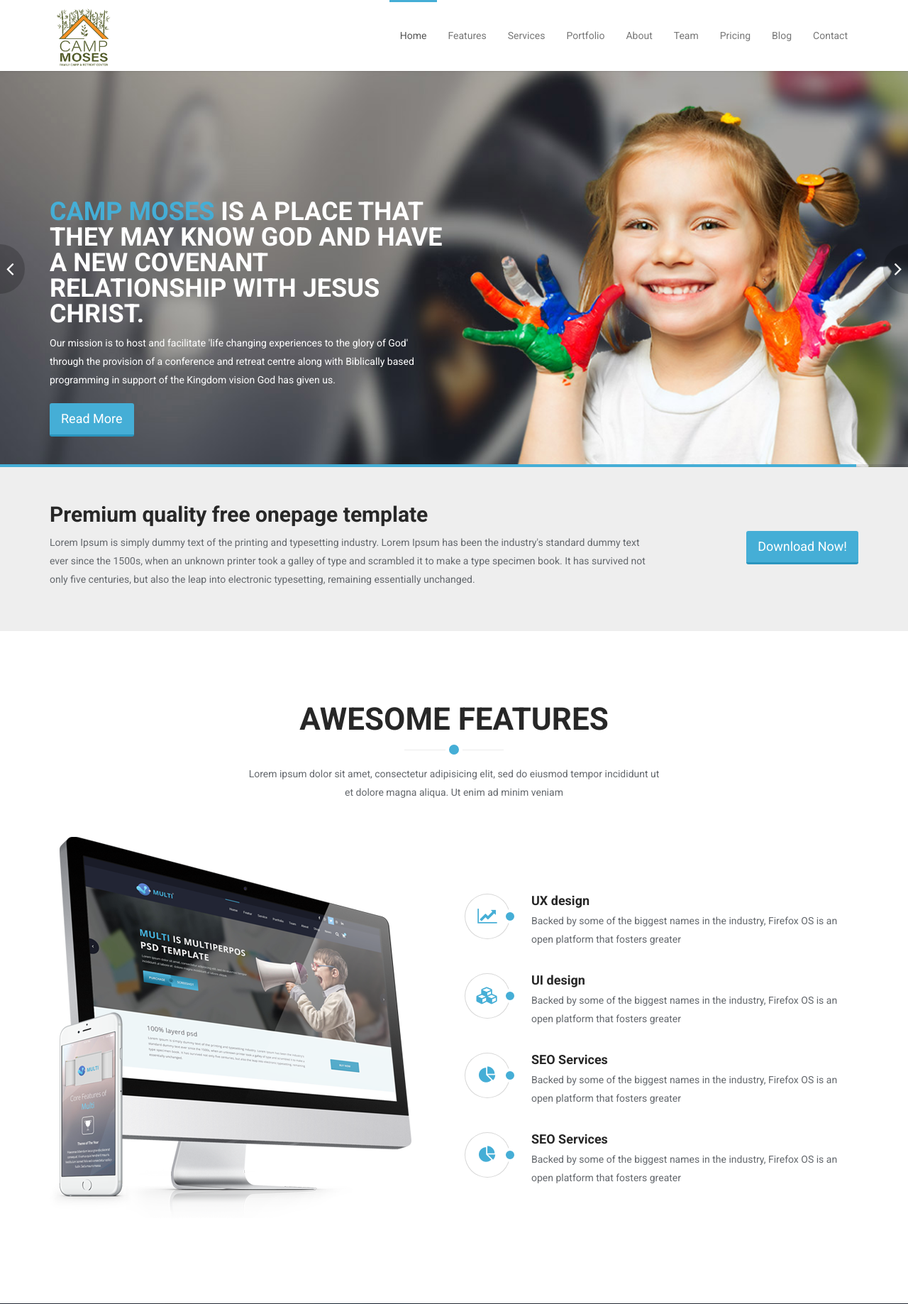
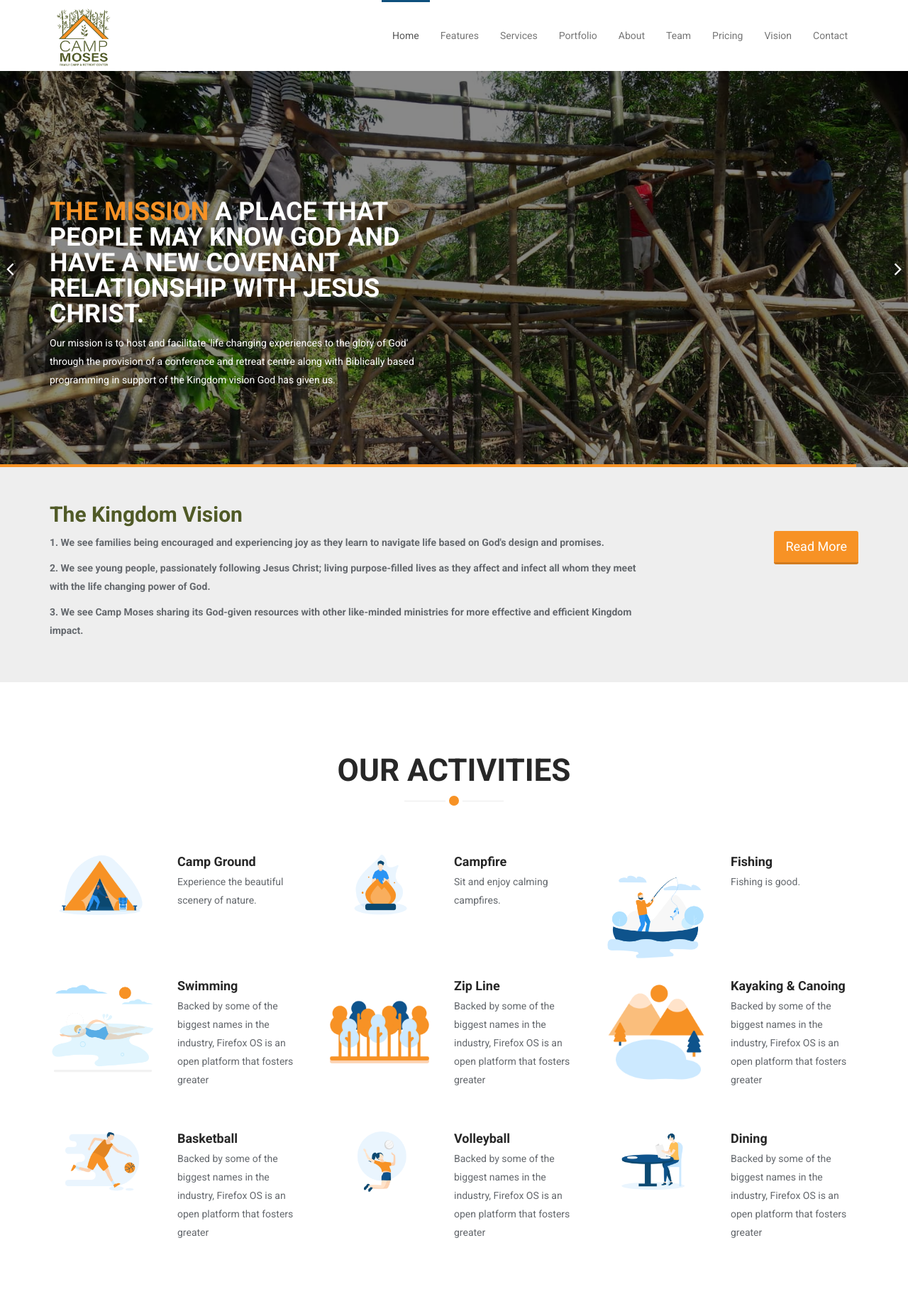
Before and after one commit to NaguitSirAngel/camp-moses-site, a PHP site: page / in a window 1280 px wide. Shown: the top 1837 px of the page at 71% size. Run offline with PHP 8.4, Linux system fonts and the light colour scheme; some libraries are stand-ins or nearby versions.

Commit message:
Init
Home
Activities

```diff
--- a/css/main.css
+++ b/css/main.css
@@ -83,7 +83,7 @@ hr {
   margin-left: -12px;
   border: 5px solid #fff;
   border-radius: 20px;
-  background: #45aed6;
+  background: #f79225;
 }
 .btn {
   border-width: 0;
@@ -91,12 +91,12 @@ hr {
   border-radius: 3px;
 }
 .btn.btn-primary {
-  background: #45aed6;
-  border-color: #2a95be;
+  background: #f79225;
+  border-color: #d17b1f;
 }
 .btn.btn-primary:hover,
 .btn.btn-primary:focus {
-  background: #2a95be;
+  background: #d17b1f;
 }
 .column-title {
   margin-top: 0;
@@ -181,7 +181,7 @@ ul.nostyle i {
   #main-menu.navbar-default .navbar-nav > li:hover > a {
     background: transparent;
     padding-top: 37px;
-    border-top: 3px solid #45aed6;
+    border-top: 3px solid #0e507d;
   }
   #main-menu.navbar-default .dropdown-menu {
     padding: 0 20px;
@@ -245,7 +245,7 @@ ul.nostyle i {
   color: #fff;
 }
 #main-slider .slider-inner h2 > span {
-  color: #45aed6;
+  color: #f79225;
 }
 #main-slider .slider-inner .btn {
   margin-top: 10px;
@@ -270,7 +270,7 @@ ul.nostyle i {
 }
 #main-slider .owl-prev:hover,
 #main-slider .owl-next:hover {
-  background-color: #45aed6;
+  background-color: #505a27;
 }
 #main-slider .owl-prev {
   left: -35px;
@@ -284,7 +284,7 @@ ul.nostyle i {
   width: 0%;
   max-width: 100%;
   height: 4px;
-  background: #45aed6;
+  background: #f79225;
 }
 #progressBar {
   margin-top: -4px;
@@ -940,3 +940,7 @@ ul.nostyle i {
   max-height: 130px;
   max-width: 130px;
 }
+
+.vision{
+  color: #505a27;
+}
--- a/index.html
+++ b/index.html
@@ -50,7 +50,7 @@
                         <li class="scroll"><a href="#about">About</a></li>
                         <li class="scroll"><a href="#meet-team">Team</a></li>
                         <li class="scroll"><a href="#pricing">Pricing</a></li>
-                        <li class="scroll"><a href="#blog">Blog</a></li>
+                        <li class="scroll"><a href="#vision">Vision</a></li>
                         <li class="scroll"><a href="#get-in-touch">Contact</a></li>
                     </ul>
                 </div>
@@ -60,30 +60,28 @@
 
     <section id="main-slider">
         <div class="owl-carousel">
-            <div class="item" style="background-image: url(images/slider/bg1.jpg);">
+            <div class="item" style="background-image: url(assets/images/Cottage\ 3\ construction/darkkubo3a.jpg);">
                 <div class="slider-inner">
                     <div class="container">
                         <div class="row">
                             <div class="col-sm-6">
                                 <div class="carousel-content">
-                                    <h2><span>Camp Moses</span> Is a place that they may know God and have a new covenant relationship with Jesus Christ.</h2>
+                                    <h2><span>The Mission </span>A place that people may know God and have a new covenant relationship with Jesus Christ.</h2>
                                     <p>Our mission is to host and facilitate 'life changing experiences to the glory of God' through the provision of a conference and retreat centre along with Biblically based programming in support of the Kingdom vision God has given us.</p>
-                                    <a class="btn btn-primary btn-lg" href="#">Read More</a>
                                 </div>
                             </div>
                         </div>
                     </div>
                 </div>
             </div><!--/.item-->
-             <div class="item" style="background-image: url(images/slider/bg2.jpg);">
+             <div class="item" style="background-image: url(assets/images/Cottage\ 3\ construction/darkkubo3b.jpg);">
                 <div class="slider-inner">
                     <div class="container">
                         <div class="row">
                             <div class="col-sm-6">
                                 <div class="carousel-content">
-                                    <h2>Beautifully designed <span>free</span> one page template</h2>
-                                    <p>Lorem ipsum dolor sit amet, consectetur adipisicing elit, sed do eiusmod tempor incididunt ut labore et  dolore magna incididunt ut labore aliqua. </p>
-                                    <a class="btn btn-primary btn-lg" href="#">Read More</a>
+                                    <h2><span>Corinthians 5:17 - </span>"Therefore, if anyone is in Christ, the new creation has come: The old has gone, the new is here!"</h2>
+                                    <p>Our enthusiasm to see people’s lives changed is based on the truth of God’s plan to bring a fallen race back into perfect relationship with Himself, our Creator. The following statements identify the foundations of our mission to see ‘lives changed’.</p>
                                 </div>
                             </div>
                         </div>
@@ -97,21 +95,144 @@
         <div class="container">
             <div class="row">
                 <div class="col-sm-9">
-                    <h2>Premium quality free onepage template</h2>
-                    <p>Lorem Ipsum is simply dummy text of the printing and typesetting industry. Lorem Ipsum has been the industry's standard dummy text ever since the 1500s, when an unknown printer took a galley of type and scrambled it to make a type specimen book. It has survived not only five centuries, but also the leap into electronic typesetting, remaining essentially unchanged.
-                    </p>
+                    <h2 class="vision">The Kingdom Vision</h2>
+                    <p><b>1. We see families being encouraged and experiencing joy as they learn to navigate life based on God's design and promises.</b></p>
+                    <p><b>2. We see young people, passionately following Jesus Christ; living purpose-filled lives as they affect and infect all whom they meet with the life changing power of God.</b></p>
+                    <p><b>3. We see Camp Moses sharing its God-given resources with other like-minded ministries for more effective and efficient Kingdom impact.</b></p>
                 </div>
                 <div class="col-sm-3 text-right">
-                    <a class="btn btn-primary btn-lg" href="#">Download Now!</a>
+                    <a class="btn btn-primary btn-lg" href="#">Read More</a>
                 </div>
             </div>
         </div>
     </section><!--/#cta-->
 
+    <section id="services" >
+        <div class="container">
+
+            <div class="section-header">
+                <h2 class="section-title text-center wow fadeInDown">Our Activities</h2>
+            </div>
+
+            <div class="row">
+                <div class="features">
+                    <div class="col-md-4 col-sm-6 wow fadeInUp" data-wow-duration="300ms" data-wow-delay="0ms">
+                        <div class="media service-box">
+                            <div class="pull-left">
+                                <img src="assets/png images/camping.png" style="width: 150px;">
+                            </div>
+                            <div class="media-body">
+                                <h4 class="media-heading">Camp Ground</h4>
+                                <p>Experience the beautiful scenery of nature.</p>
+                            </div>
+                        </div>
+                    </div><!--/.col-md-4-->
+
+                    <div class="col-md-4 col-sm-6 wow fadeInUp" data-wow-duration="300ms" data-wow-delay="100ms">
+                        <div class="media service-box">
+                            <div class="pull-left">
+                                <img src="assets/png images/campfire.png" style="width: 150px;">
+                            </div>
+                            <div class="media-body">
+                                <h4 class="media-heading">Campfire</h4>
+                                <p>Sit and enjoy calming campfires.</p>
+                            </div>
+                        </div>
+                    </div><!--/.col-md-4-->
+
+                    <div class="col-md-4 col-sm-6 wow fadeInUp" data-wow-duration="300ms" data-wow-delay="200ms">
+                        <div class="media service-box">
+                            <div class="pull-left">
+                                <img src="assets/png images/fishing.png" style="width: 150px;">
+                            </div>
+                            <div class="media-body">
+                                <h4 class="media-heading">Fishing</h4>
+                                <p>Fishing is good.</p>
+                            </div>
+                        </div>
+                    </div><!--/.col-md-4-->
+
+                    <div class="col-md-4 col-sm-6 wow fadeInUp" data-wow-duration="300ms" data-wow-delay="300ms">
+                        <div class="media service-box">
+                            <div class="pull-left">
+                                <img src="assets/png images/swimming.png" style="width: 150px;">
+                            </div>
+                            <div class="media-body">
+                                <h4 class="media-heading">Swimming</h4>
+                                <p>Backed by some of the biggest names in the industry, Firefox OS is an open platform that fosters greater</p>
+                            </div>
+                        </div>
+                    </div><!--/.col-md-4-->
+
+                    <div class="col-md-4 col-sm-6 wow fadeInUp" data-wow-duration="300ms" data-wow-delay="400ms">
+                        <div class="media service-box">
+                            <div class="pull-left">
+                                <img src="assets/png images/nature-forest.png" style="width: 150px;">
+                            </div>
+                            <div class="media-body">
+                                <h4 class="media-heading">Zip Line</h4>
+                                <p>Backed by some of the biggest names in the industry, Firefox OS is an open platform that fosters greater</p>
+                            </div>
+                        </div>
+                    </div><!--/.col-md-4-->
+
+                    <div class="col-md-4 col-sm-6 wow fadeInUp" data-wow-duration="300ms" data-wow-delay="500ms">
+                        <div class="media service-box">
+                            <div class="pull-left">
+                                <img src="assets/png images/nature-lake.png" style="width: 150px;">
+                            </div>
+                            <div class="media-body">
+                                <h4 class="media-heading">Kayaking & Canoing</h4>
+                                <p>Backed by some of the biggest names in the industry, Firefox OS is an open platform that fosters greater</p>
+                            </div>
+                        </div>
+                    </div><!--/.col-md-4-->
+
+                    <div class="col-md-4 col-sm-6 wow fadeInUp" data-wow-duration="300ms" data-wow-delay="500ms">
+                        <div class="media service-box">
+                            <div class="pull-left">
+                                <img src="assets/png images/basketball.png" style="width: 150px;">
+                            </div>
+                            <div class="media-body">
+                                <h4 class="media-heading">Basketball</h4>
+                                <p>Backed by some of the biggest names in the industry, Firefox OS is an open platform that fosters greater</p>
+                            </div>
+                        </div>
+                    </div><!--/.col-md-4-->
+
+                    <div class="col-md-4 col-sm-6 wow fadeInUp" data-wow-duration="300ms" data-wow-delay="500ms">
+                        <div class="media service-box">
+                            <div class="pull-left">
+                                <img src="assets/png images/volleyball.png" style="width: 150px;">
+                            </div>
+                            <div class="media-body">
+                                <h4 class="media-heading">Volleyball</h4>
+                                <p>Backed by some of the biggest names in the industry, Firefox OS is an open platform that fosters greater</p>
+                            </div>
+                        </div>
+                    </div><!--/.col-md-4-->
+
+                    <div class="col-md-4 col-sm-6 wow fadeInUp" data-wow-duration="300ms" data-wow-delay="500ms">
+                        <div class="media service-box">
+                            <div class="pull-left">
+                                <img src="assets/png images/dining.png" style="width: 150px;">
+                            </div>
+                            <div class="media-body">
+                                <h4 class="media-heading">Dining</h4>
+                                <p>Backed by some of the biggest names in the industry, Firefox OS is an open platform that fosters greater</p>
+                            </div>
+                        </div>
+                    </div><!--/.col-md-4-->
+                </div>
+            </div><!--/.row-->
+        </div><!--/.container-->
+    </section><!--/#services-->
+
+
     <section id="features">
         <div class="container">
             <div class="section-header">
-                <h2 class="section-title text-center wow fadeInDown">Awesome Features</h2>
+                <h2 class="section-title text-center wow fadeInDown">Our Core Values</h2>
                 <p class="text-center wow fadeInDown">Lorem ipsum dolor sit amet, consectetur adipisicing elit, sed do eiusmod tempor incididunt ut <br> et dolore magna aliqua. Ut enim ad minim veniam</p>
             </div>
             <div class="row">
@@ -173,92 +294,6 @@
             </div>
         </div>
     </section>
-
-    <section id="services" >
-        <div class="container">
-
-            <div class="section-header">
-                <h2 class="section-title text-center wow fadeInDown">Our Services</h2>
-                <p class="text-center wow fadeInDown">Lorem ipsum dolor sit amet, consectetur adipisicing elit, sed do eiusmod tempor incididunt ut <br> et dolore magna aliqua. Ut enim ad minim veniam</p>
-            </div>
-
-            <div class="row">
-                <div class="features">
-                    <div class="col-md-4 col-sm-6 wow fadeInUp" data-wow-duration="300ms" data-wow-delay="0ms">
-                        <div class="media service-box">
-                            <div class="pull-left">
-                                <i class="fa fa-line-chart"></i>
-                            </div>
-                            <div class="media-body">
-                                <h4 class="media-heading">UX design</h4>
-                                <p>Backed by some of the biggest names in the industry, Firefox OS is an open platform that fosters greater</p>
-                            </div>
-                        </div>
-                    </div><!--/.col-md-4-->
-
-                    <div class="col-md-4 col-sm-6 wow fadeInUp" data-wow-duration="300ms" data-wow-delay="100ms">
-                        <div class="media service-box">
-                            <div class="pull-left">
-                                <i class="fa fa-cubes"></i>
-                            </div>
-                            <div class="media-body">
-                                <h4 class="media-heading">UI design</h4>
-                                <p>Backed by some of the biggest names in the industry, Firefox OS is an open platform that fosters greater</p>
-                            </div>
-                        </div>
-                    </div><!--/.col-md-4-->
-
-                    <div class="col-md-4 col-sm-6 wow fadeInUp" data-wow-duration="300ms" data-wow-delay="200ms">
-                        <div class="media service-box">
-                            <div class="pull-left">
-                                <i class="fa fa-pie-chart"></i>
-                            </div>
-                            <div class="media-body">
-                                <h4 class="media-heading">SEO Services</h4>
-                                <p>Backed by some of the biggest names in the industry, Firefox OS is an open platform that fosters greater</p>
-                            </div>
-                        </div>
-                    </div><!--/.col-md-4-->
-
-                    <div class="col-md-4 col-sm-6 wow fadeInUp" data-wow-duration="300ms" data-wow-delay="300ms">
-                        <div class="media service-box">
-                            <div class="pull-left">
-                                <i class="fa fa-bar-chart"></i>
-                            </div>
-                            <div class="media-body">
-                                <h4 class="media-heading">iOS App</h4>
-                                <p>Backed by some of the biggest names in the industry, Firefox OS is an open platform that fosters greater</p>
-                            </div>
-                        </div>
-                    </div><!--/.col-md-4-->
-
-                    <div class="col-md-4 col-sm-6 wow fadeInUp" data-wow-duration="300ms" data-wow-delay="400ms">
-                        <div class="media service-box">
-                            <div class="pull-left">
-                                <i class="fa fa-language"></i>
-                            </div>
-                            <div class="media-body">
-                                <h4 class="media-heading">Android App</h4>
-                                <p>Backed by some of the biggest names in the industry, Firefox OS is an open platform that fosters greater</p>
-                            </div>
-                        </div>
-                    </div><!--/.col-md-4-->
-
-                    <div class="col-md-4 col-sm-6 wow fadeInUp" data-wow-duration="300ms" data-wow-delay="500ms">
-                        <div class="media service-box">
-                            <div class="pull-left">
-                                <i class="fa fa-bullseye"></i>
-                            </div>
-                            <div class="media-body">
-                                <h4 class="media-heading">Win App</h4>
-                                <p>Backed by some of the biggest names in the industry, Firefox OS is an open platform that fosters greater</p>
-                            </div>
-                        </div>
-                    </div><!--/.col-md-4-->
-                </div>
-            </div><!--/.row-->
-        </div><!--/.container-->
-    </section><!--/#services-->
 
     <section id="portfolio">
         <div class="container">
@@ -960,6 +995,31 @@
         </div>
     </section>
 
+    <section class="wow fadeIn" id="vision">
+        <div class="container">
+            <div class="row">
+                <div class="col-sm-9">
+                    <h2>The Kingdom Vision</h2>
+                    <p><b>1. We see families being encouraged and experiencing joy as they learn to navigate life based on God's design and promises.</b></p>
+                    <p>Through the provision of accessible and highly memorable family camp and retreat experiences, our hope is to restore a sense of joy and encouragement to families in today's society; a society where the erosion of the strength and function of the natural family is so very prevalent. This deterioration of the family is a leading cause of many of the crisis facing our great nation (crime, economics, etc). It's time to turn our families back to God and to an understanding and practice of His design for each person and the families they are part of.
+                        We believe that a family camp or retreat experience away from the busyness of everyday life, based on a philosophy of family togetherness, coupled with foundational Bible teaching for all ages, can and will be used of God to restore family health and strength, resulting in renewed joy.
+                        </p>
+                    <p><b>2. We see young people, passionately following Jesus Christ; living purpose-filled lives as they affect and infect all whom they meet with the life changing power of God.</b></p>
+                    <p>In a world where there is a growing trend toward lack of purpose or sense of truth among our young people, there is an urgent need for experiential training and faith walk modeling for our younger generation. Three specific programming priorities provide opportunities each year for us to positively impact young people in their faith walk and fellowship of Jesus Christ.
+                        Camp Moses Teen Program is an investment in the lives of the youth who attend family camp each summer. The truth of God's love, redemption and justice is applied to the highly challenging society that today's teens find themselves in. The Lordship of Christ is the focus in the life impact areas of spiritual transformation, community living and excellence.
+                        </p>
+                    <p><b>3. We see Camp Moses sharing its God-given resources with other like-minded ministries for more effective and efficient Kingdom impact.</b></p>
+                    <p>God moves among this world and His people in many different ways through various movements, local churches and ministry organizations. Our desire is to share the resources (facility, services, systems, skills and expertise) that God has placed in our care to support other organizations and local church bodies in their Kingdom work.
+                        Camp Moses will engaged in reaching out indigenous people in the area and helping their way of living and to provide summer vacation experience for their youth and families.
+                        Camp Moses will have a privilege of supporting various life changing events in and around the community with project and event management services as well as community development in Tapaz, Capiz Philippines.
+                        We believe that the Kingdom impact of like-minded ministries is strengthened as we remove barriers of perceived ownership and begin sharing resources in a way that reflects God's ownership over all we have. This is especially critical during the current economic challenges facing the world today.
+                        </p>
+                </div>
+            </div>
+        </div>
+    </section><!--/#cta-->
+
+
     <section id="get-in-touch">
         <div class="container">
             <div class="section-header">
```
Also changed, not shown: assets/images/Cottage 3 construction/Image1.jpg (renamed from assets/images/Cottage 3 construction/46295702_955697231289700_7618025398911107072_n.jpg), assets/images/Cottage 3 construction/darkkubo3a.jpg (added), assets/images/Cottage 3 construction/darkkubo3b.jpg (added), assets/images/Cottage 3 construction/kubo3.jpg (renamed from assets/images/Cottage 3 construction/Kubo 3 inside.jpg), assets/images/Cottage 3 construction/kubo3a - Copy.jpg (renamed from assets/images/Cottage 3 construction/Kubo 3 a.jpg), assets/images/Gazebo construction/image1.jpg (renamed from assets/images/Gazebo construction/83214319_166569847937193_5442930239388778496_n.jpg), assets/png images/dining.png (added), assets/png images/nature-forest.png (added), assets/png images/nature-lake.png (added).
